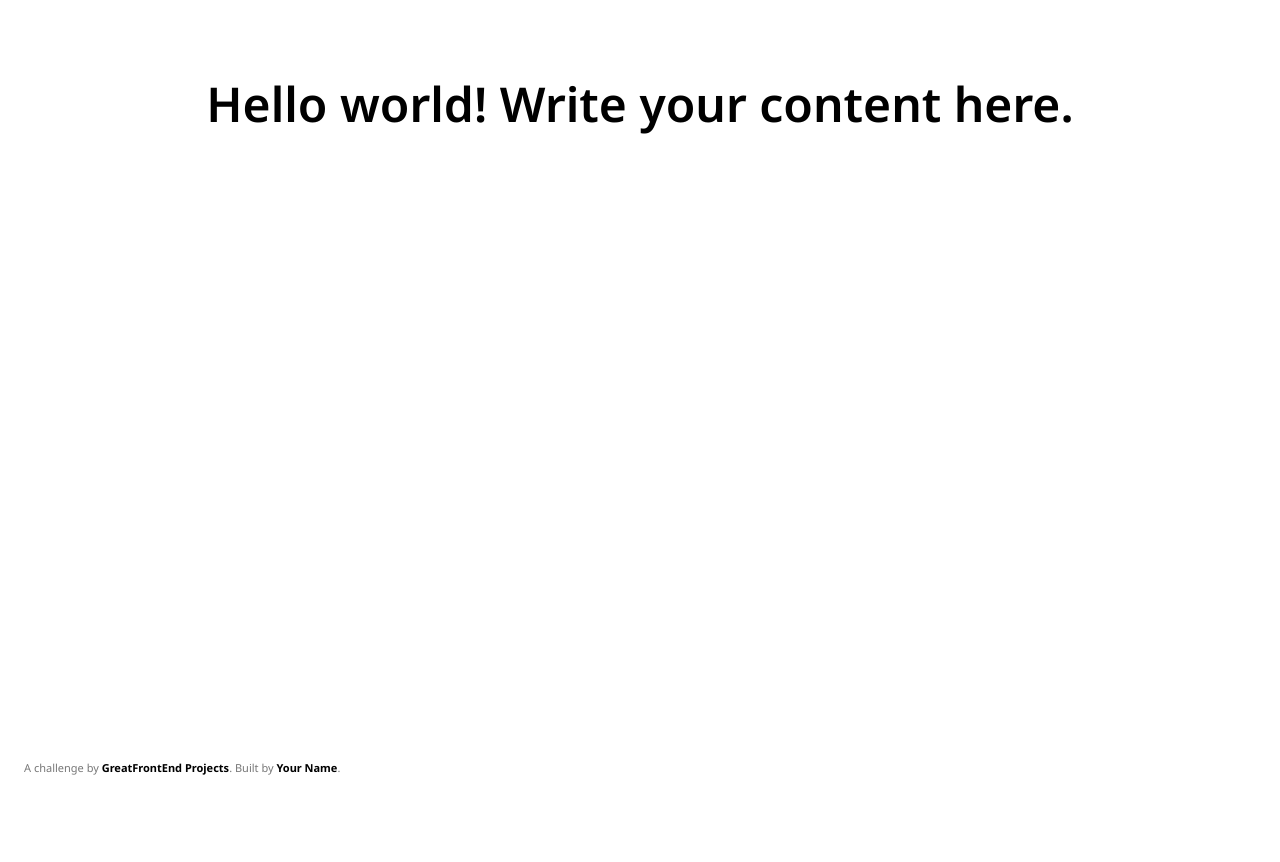
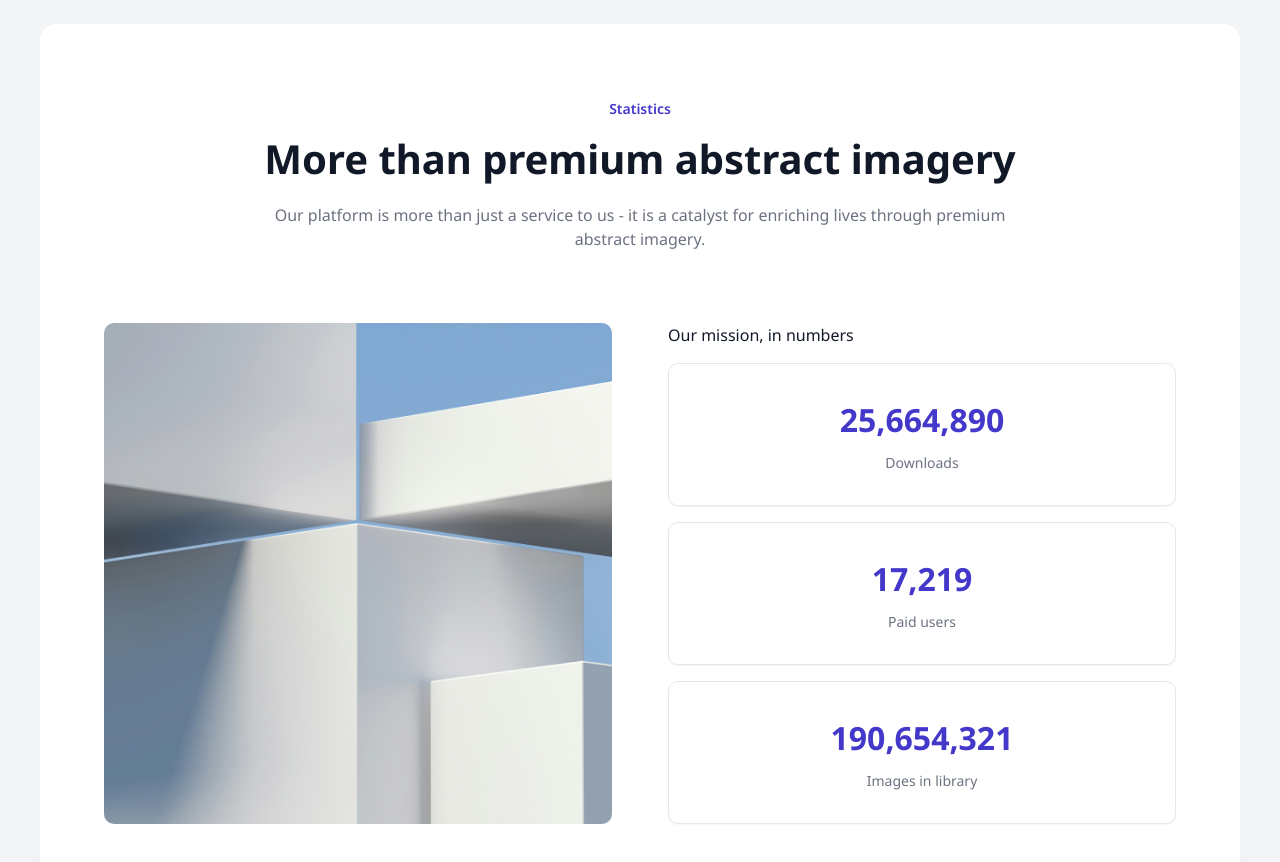
Before and after one commit to skv10/Ui-Challenges, a plain HTML site: page statistics-section/index.html in a window 1280 px wide. Before the commit the page ends 800 px from the top, so only its background shows below. Drawn offline with nearby package versions, Linux system fonts and the light colour scheme.

Commit message:
Statistci section Updated

```diff
--- a/statistics-section/css/style.css
+++ b/statistics-section/css/style.css
@@ -1,27 +1,192 @@
 /* Put any custom CSS styles here.  */
 /* Be sure to delete the <style> tag in index.html if you want to use this stylesheet. */
+
+:root {
+  --primary: #4338ca;
+  --text: #111827;
+  --muted: #6b7280;
+  --border: #e5e7eb;
+  --bg-page: #f3f4f6;
+  --bg-surface: #ffffff;
+
+  --radius-lg: 16px;
+  --radius-md: 10px;
+
+  --shadow-sm: 0 1px 2px rgba(0, 0, 0, 0.05);
+
+  --container-width: 1200px;
+}
+
+
+html,
 body {
   margin: 0;
-  font-family: "Noto Sans", system-ui, -apple-system, BlinkMacSystemFont,
-    "Segoe UI", Roboto, Oxygen, Ubuntu, Cantarell, "Open Sans", "Helvetica Neue",
-    sans-serif;
-  min-height: 100vh;
+  padding: 0;
+  height: auto;
+}
+
+body {
+  font-family: "Noto Sans", sans-serif;
+  background: var(--bg-page);
+  color: var(--text);
+  line-height: 1.6;
+  overflow-x: hidden;
+  overflow-y: auto;
 }
 
 * {
   box-sizing: border-box;
 }
 
-.credits {
-  color: #777;
-  position: fixed;
-  bottom: 24px;
-  left: 24px;
-  font-size: 11px;
-  text-align: center;
+.page {
+  padding: 24px;
 }
 
-.credits a {
-  color: #000;
-  font-weight: bold;
+.layout {
+  max-width: var(--container-width);
+  margin: 0 auto;
+  background: var(--bg-surface);
+  border-radius: var(--radius-lg);
+  box-shadow: var(--shadow-sm);
+  padding: 72px 64px;
 }
+
+.statistics__header {
+  text-align: center;
+  max-width: 760px;
+  margin: 0 auto 72px auto;
+}
+
+.statistics__label {
+  font-size: 14px;
+  font-weight: 600;
+  color: var(--primary);
+  display: inline-block;
+  margin-bottom: 16px;
+}
+
+.statistics__title {
+  font-size: 40px;
+  font-weight: 700;
+  line-height: 1.2;
+  margin: 0 0 20px 0;
+}
+
+.statistics__description {
+  font-size: 16px;
+  color: var(--muted);
+  margin: 0;
+}
+
+.statistics__grid {
+  display: grid;
+  grid-template-columns: 1fr 1fr;
+  gap: 56px;
+  align-items: stretch;
+}
+
+.statistics__image-wrapper {
+  height: 100%;
+}
+
+.statistics__image {
+  width: 100%;
+  height: 100%;
+  object-fit: cover;
+  border-radius: var(--radius-md);
+}
+
+.statistics__content {
+  display: flex;
+  flex-direction: column;
+  justify-content: space-between;
+  height: 100%;
+}
+.statistics__content-label{
+  margin-bottom: 16px;
+}
+
+.statistics__cards {
+  display: flex;
+  flex-direction: column;
+  gap: 16px;
+}
+
+.stat-card {
+  background: #ffffff;
+  border: 1px solid var(--border);
+  border-radius: var(--radius-md);
+  padding: 32px;
+  text-align: center;
+  box-shadow: var(--shadow-sm);
+}
+
+.stat-card__value {
+  font-size: 32px;
+  font-weight: 700;
+  color: var(--primary);
+  margin: 0 0 8px 0;
+}
+
+.stat-card__label {
+  font-size: 14px;
+  color: var(--muted);
+  margin: 0;
+}
+
+
+/* Large tablets */
+@media (max-width: 1024px) {
+  .layout {
+    padding: 56px 40px;
+  }
+
+  .statistics__title {
+    font-size: 32px;
+  }
+
+  .statistics__grid {
+    gap: 40px;
+  }
+}
+
+/* Tablets */
+@media (max-width: 900px) {
+  .statistics__grid {
+    grid-template-columns: 1fr;
+  }
+
+  .statistics__header {
+    margin-bottom: 56px;
+  }
+}
+
+/* Mobile */
+@media (max-width: 600px) {
+  .page {
+    padding: 16px;
+  }
+
+  .layout {
+    padding: 40px 20px;
+  }
+
+  .statistics__title {
+    font-size: 26px;
+  }
+
+  .stat-card {
+    padding: 24px;
+  }
+
+  .stat-card__value {
+    font-size: 26px;
+  }
+}
+
+/* Very small devices */
+@media (max-width: 400px) {
+  .statistics__title {
+    font-size: 22px;
+  }
+}
--- a/statistics-section/index.html
+++ b/statistics-section/index.html
@@ -24,23 +24,65 @@
     </style>
   </head>
   <body>
-    <!-- Add your site or application content here -->
-    <h1 class="text-5xl text-center font-semibold pt-20">
-      Hello world! Write your content here.
-    </h1>
+     <div class="page">
+    <main class="layout">
+      <section class="statistics">
 
-    <!-- Attribute this challenge to yourself! -->
-    <div class="credits">
-      A challenge by
-      <a
-        href="https://www.greatfrontend.com/projects?ref=challenges"
-        target="_blank"
-        >GreatFrontEnd Projects</a
-      >. Built by
-      <a href="https://www.greatfrontend.com/u/your_username" target="_blank"
-        >Your Name</a
-      >.
-    </div>
-    <script src="js/index.js"></script>
+        <header class="statistics__header">
+          <span class="statistics__label">Statistics</span>
+
+          <h1 class="statistics__title">
+            More than premium abstract imagery
+          </h1>
+
+          <p class="statistics__description">
+            Our platform is more than just a service to us - it is a catalyst for
+            enriching lives through premium abstract imagery.
+          </p>
+        </header>
+
+        <div class="statistics__grid">
+
+          <div class="statistics__image-wrapper">
+            <img
+              src="./img/white-blocks.png"
+              alt="Abstract white geometric blocks"
+              class="statistics__image"
+            />
+          </div>
+
+          <div class="statistics__content">
+
+            <p class="statistics__content-label">
+              Our mission, in numbers
+            </p>
+
+            <div class="statistics__cards">
+
+              <div class="stat-card">
+                <p class="stat-card__value">25,664,890</p>
+                <p class="stat-card__label">Downloads</p>
+              </div>
+
+              <div class="stat-card">
+                <p class="stat-card__value">17,219</p>
+                <p class="stat-card__label">Paid users</p>
+              </div>
+
+              <div class="stat-card">
+                <p class="stat-card__value">190,654,321</p>
+                <p class="stat-card__label">Images in library</p>
+              </div>
+
+            </div>
+
+          </div>
+
+        </div>
+
+      </section>
+    </main>
+  </div>
+  <script src="js/index.js"></script>
   </body>
 </html>
```
